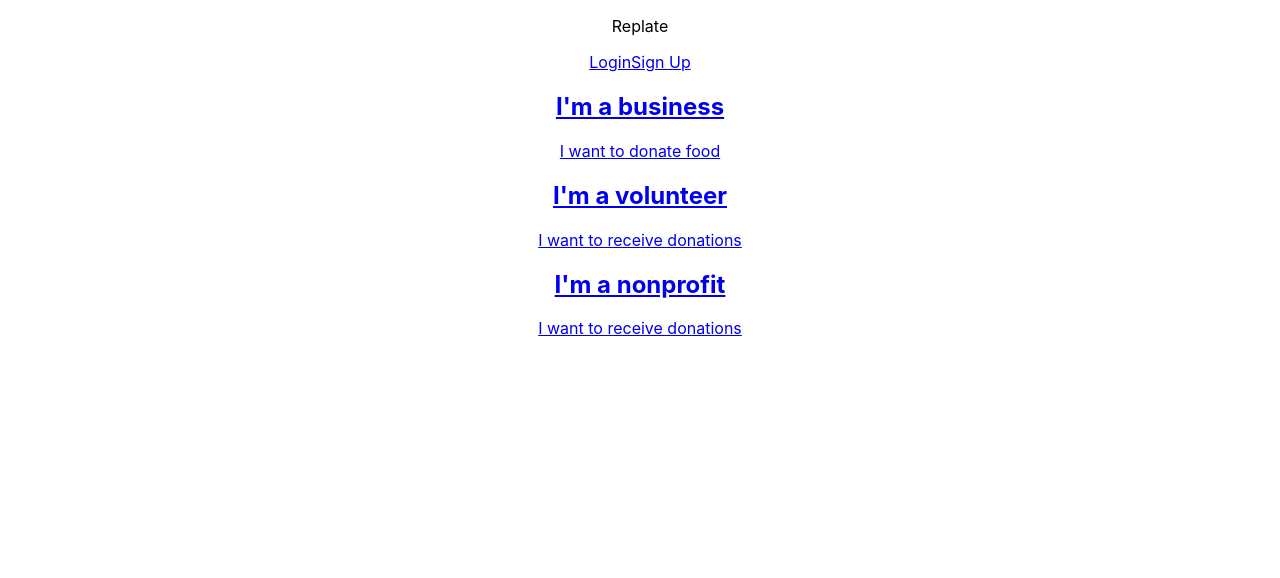
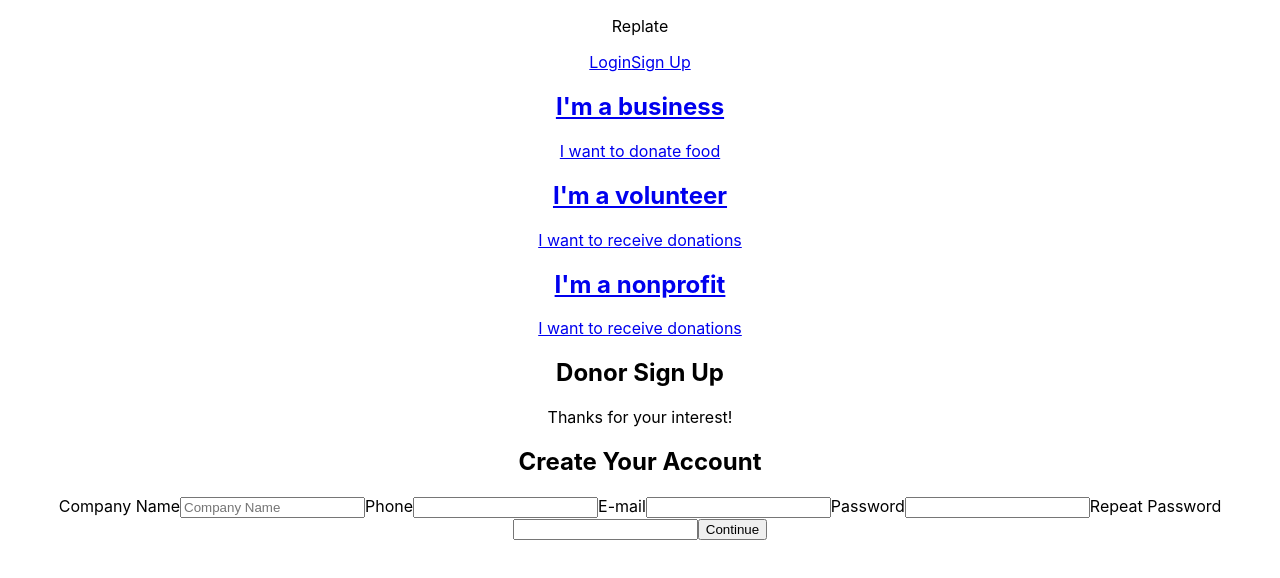
Before and after one commit to build-week-pt-replate/frontend, a React (Create React App) app in the folder replate/: page /signup/business in a window 1280 px wide. Shown: the top 578 px of the page. Built offline with nearby package versions, Linux system fonts and the light colour scheme.

Commit message:
Created a Route for Business signup on the signUp page

```diff
--- a/replate/src/components/SignUp/SignUp.Js
+++ b/replate/src/components/SignUp/SignUp.Js
@@ -2,6 +2,7 @@ import React from "react";
 import { Link, Route } from "react-router-dom";
 
 import Volunteer from "../Volunteer/Volunteer";
+import SignUpFormContainer from "../Business/SignUpFormContainer";
 
 class SignUp extends React.Component {
   render() {
@@ -21,6 +22,7 @@ class SignUp extends React.Component {
         </Link>
         <div />
         <Route path="/signup/volunteer" component={Volunteer} />
+        <Route path="/signup/business" component={SignUpFormContainer} />
       </div>
     );
   }
```
